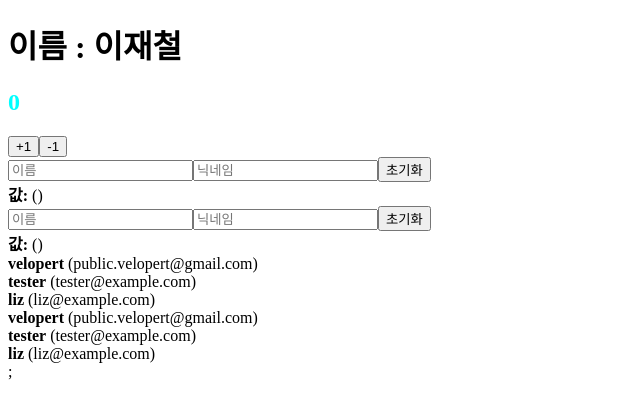
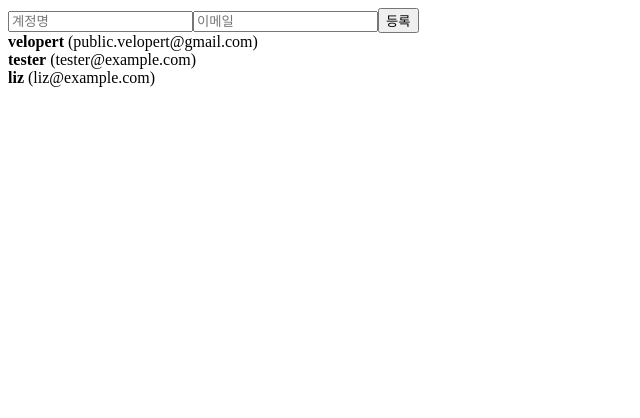
Before and after one commit to jaechullee2/react-jaechul, a React (Create React App) app in the folder carsharing-project/: page / in a window 1280 px wide. Shown: the top 418 px of the page, without its empty margins (0-640 px from the left). Built offline with nearby package versions, Linux system fonts and the light colour scheme.

Commit message:
CreateUser Upload

```diff
--- a/carsharing-project/src/App.js
+++ b/carsharing-project/src/App.js
@@ -1,10 +1,23 @@
-import React, { useRef } from 'react';
+import React, { useRef, useState } from 'react';
 import UseStateTest from './Component/test/useStateTest';
 import InputSample from './Component/test/inputSample';
 import InputSample2 from './Component/test/inputSample2';
 import UserList from './Component/test/UserList';
+import CreateUser from './Component/test/CreateUser';
 function App() {
-  const users = [
+  const [inputs, setInputs] = useState({
+    username:'',
+    email:''
+});
+const {username, email} = inputs; //비구조화 할당을 통해 값 추출
+const onChange = e => {
+    const { name, value } = e.target;
+    setInputs({
+        ...inputs, //기존의 input 객체를 복사한 뒤
+        [name]: value //name 키를 가진 값을 value로 설정
+    });
+};
+  const [users, setUsers] = useState([
     {
       id: 1,
       username: 'velopert',
@@ -20,22 +33,37 @@ function App() {
       username: 'liz',
       email: 'liz@example.com'
     }
-  ];
+  ]);
   const nextId = useRef(4);
   const onCreate = () => {
-    // 나중에 구현 할 배열에 항목 추가하는 로직
-    // ...
+    const user={
+      id : nextId.current,
+      username,
+      email
+    };
+    setUsers([...users, user]);
 
+    setInputs({
+      username: '',
+      email: ''
+    });
     nextId.current += 1;
   };
   return (
-    <div className="App">
-      <UseStateTest name='이재철' />
+    <>
+      {/* <UseStateTest name='이재철' />
       <InputSample />
       <InputSample2 />
-      <UserList />
-      <UserList users={users} />;
-    </div>
+      <UserList /> */}
+      {/* <CreateUser /> */}
+      <CreateUser
+        username={username}
+        email={email}
+        onChange={onChange}
+        onCreate={onCreate}
+      />
+      <UserList users={users} />
+    </>
   );
 }
 
--- /dev/null
+++ b/carsharing-project/src/Component/test/CreateUser.js
@@ -0,0 +1,22 @@
+import React from "react";
+
+function CreateUser({username, email, onChange, onCreate}) {
+    return(
+        <div>
+            <input
+              name="username"
+              placeholder="계정명"
+              onChange={onChange}
+              value={username}
+              />
+              <input
+              name="email"
+              placeholder="이메일"
+              onChange={onChange}
+              value={email}
+              />
+              <button onClick={onCreate}>등록</button>
+        </div>
+    );
+}
+export default CreateUser;
```
